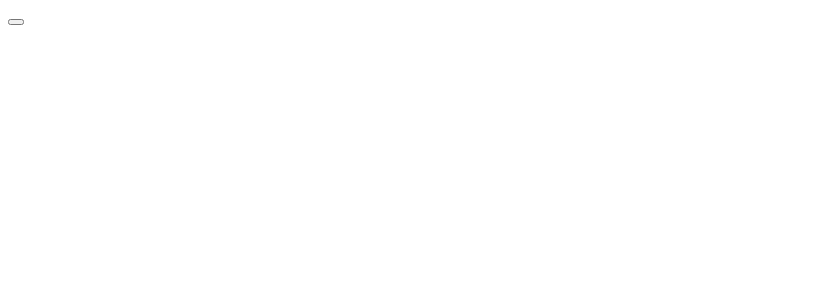
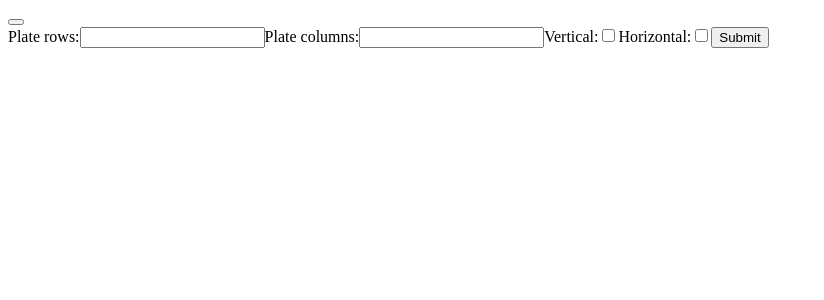
Before and after one commit to pharmbio/plaid-gui, a React (Create React App) app in the folder client/: page / in a window 1280 px wide. Shown: the top 300 px of the page, without its empty margins (0-824 px from the left). Built offline with nearby package versions, Linux system fonts and the light colour scheme; the HTML template or start-up script is replaced by a standard one.

Commit message:
Experiment form components added

```diff
--- a/client/src/App.js
+++ b/client/src/App.js
@@ -1,8 +1,10 @@
 import Homepage from "./components/Homepage"
+import PlaidForm from "./components/PlaidForm/PlaidForm"
 const App = () => {
-  return <div className="App">
-    <Homepage/>
-  </div>
+  return (<div className="App">
+    <Homepage />
+    <PlaidForm />
+  </div>)
 };
 
 export default App;
--- /dev/null
+++ b/client/src/components/ExperimentForm/ExperimentForm.js
@@ -0,0 +1,34 @@
+import React, { useState } from "react";
+
+
+const ExperimentForm = () => {
+
+    return (
+        <form>
+            <label>
+                Plate rows:
+              <input type="text" />
+            </label>
+            <label>
+                Plate columns:
+              <input type="text" />
+            </label>
+            <label>
+                Vertical:
+              <input
+                    name="isGoing" type="checkbox"
+                />
+            </label>
+            <label>
+                Horizontal:
+              <input
+                    name="isGoing" type="checkbox"
+                />
+            </label>
+            <input type="submit" value="Submit" />
+        </form>
+    )
+
+}
+
+export default ExperimentForm
--- a/client/src/components/Homepage.js
+++ b/client/src/components/Homepage.js
@@ -1,3 +1,4 @@
+import React, { useState } from "react";
 const axios = require('axios')
 
 async function handshake() {
--- /dev/null
+++ b/client/src/components/PlaidForm/PlaidForm.js
@@ -0,0 +1,13 @@
+import React, { useState } from "react";
+import ExperimentForm from "../ExperimentForm/ExperimentForm"
+
+
+
+
+
+const PlaidForm = () => {
+
+    return (<div><ExperimentForm /></div>)
+}
+
+export default PlaidForm
```
